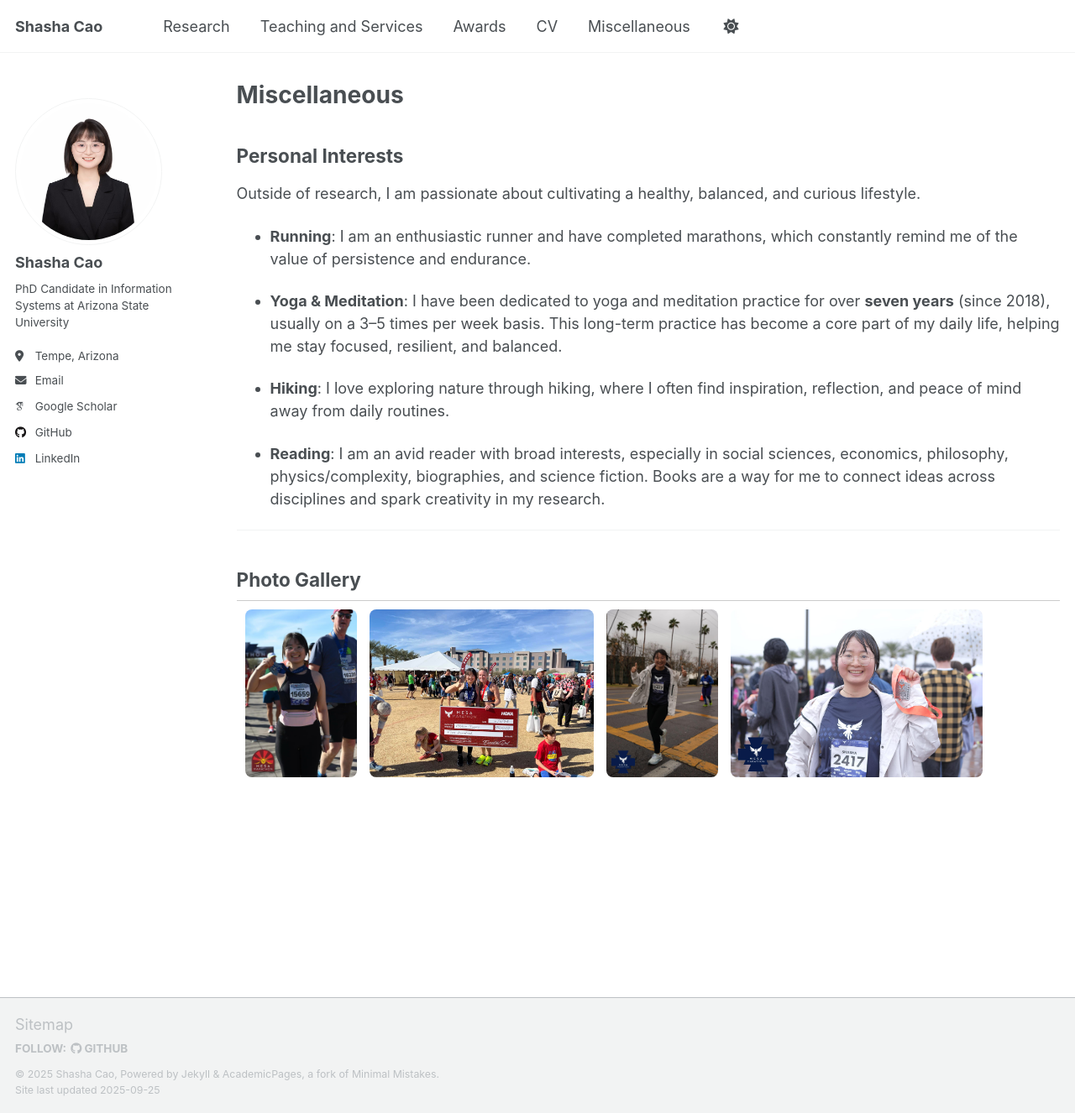
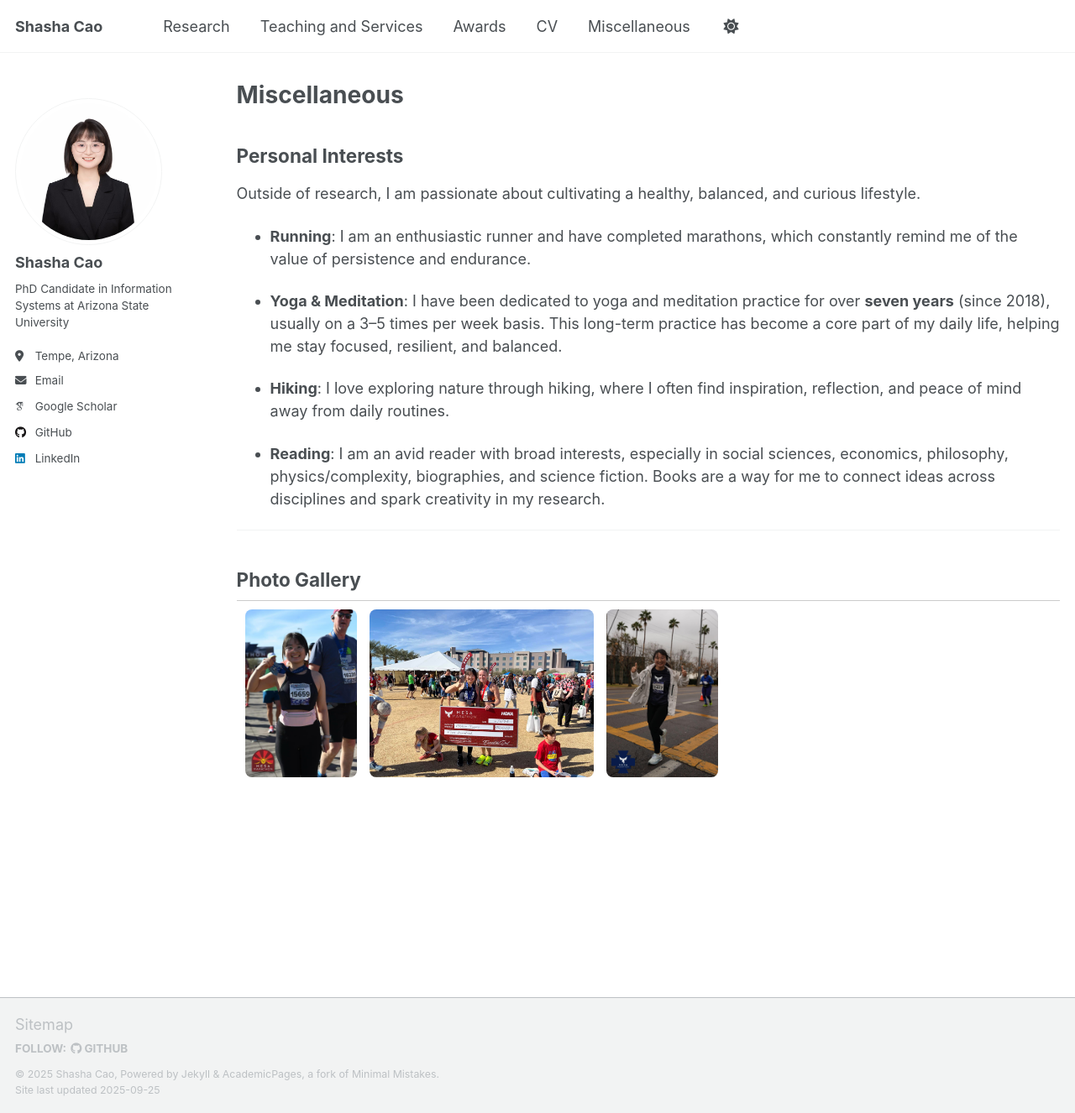
Before and after one commit to Desertshasha/shashacao.github.io, a Jekyll site: the page built from _pages/miscellaneous.md, in a window 1280 px wide and 1326 px high. Shown: the whole window at 84% size. Built offline with Jekyll 4.4.1, drawn with Linux system fonts in a browser that asks for light colours; some web fonts are replaced; a script that is not in the unit is left out.

Commit message:
Update miscellaneous.md

```diff
--- a/_pages/miscellaneous.md
+++ b/_pages/miscellaneous.md
@@ -26,6 +26,5 @@ Outside of research, I am passionate about cultivating a healthy, balanced, and
   <img src="/images/marathon1.jpg"  style="height:200px; margin-right:10px; display:inline-block; border-radius:8px;" />
   <img src="/images/marathon2.jpg" style="height:200px; margin-right:10px; display:inline-block; border-radius:8px;" />
   <img src="/images/marathon3.jpg"  style="height:200px; margin-right:10px; display:inline-block; border-radius:8px;" />
-  <img src="/images/marathon4.jpg"  style="height:200px; margin-right:10px; display:inline-block; border-radius:8px;" />
 
 </div>
```
